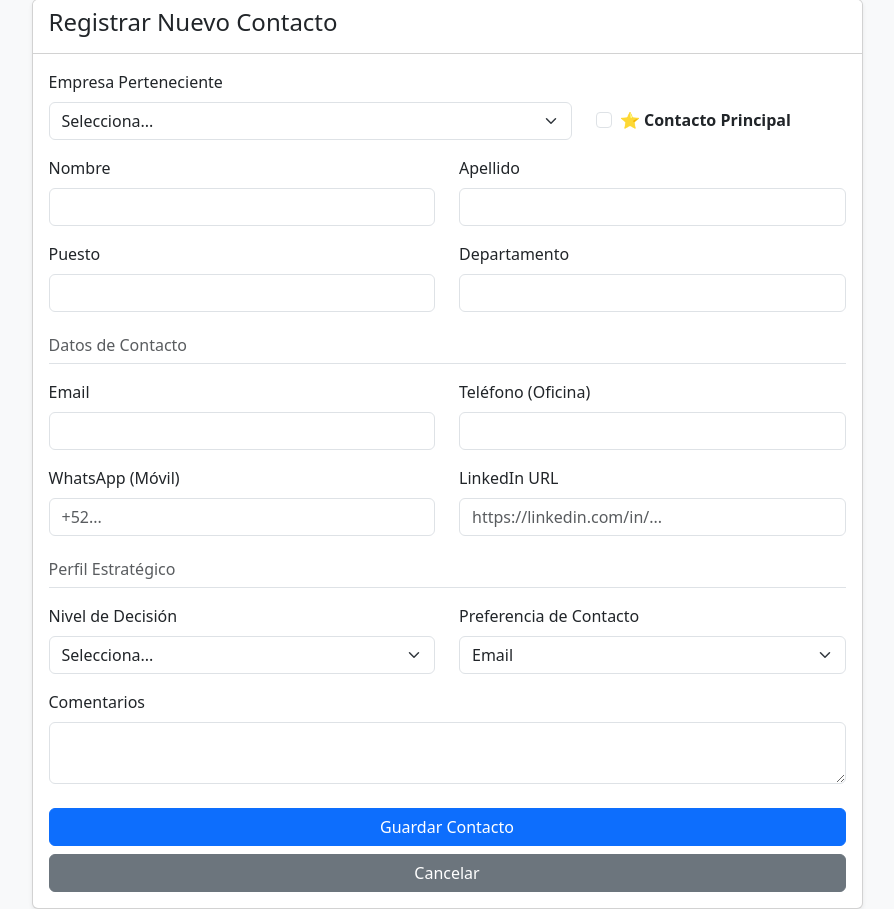
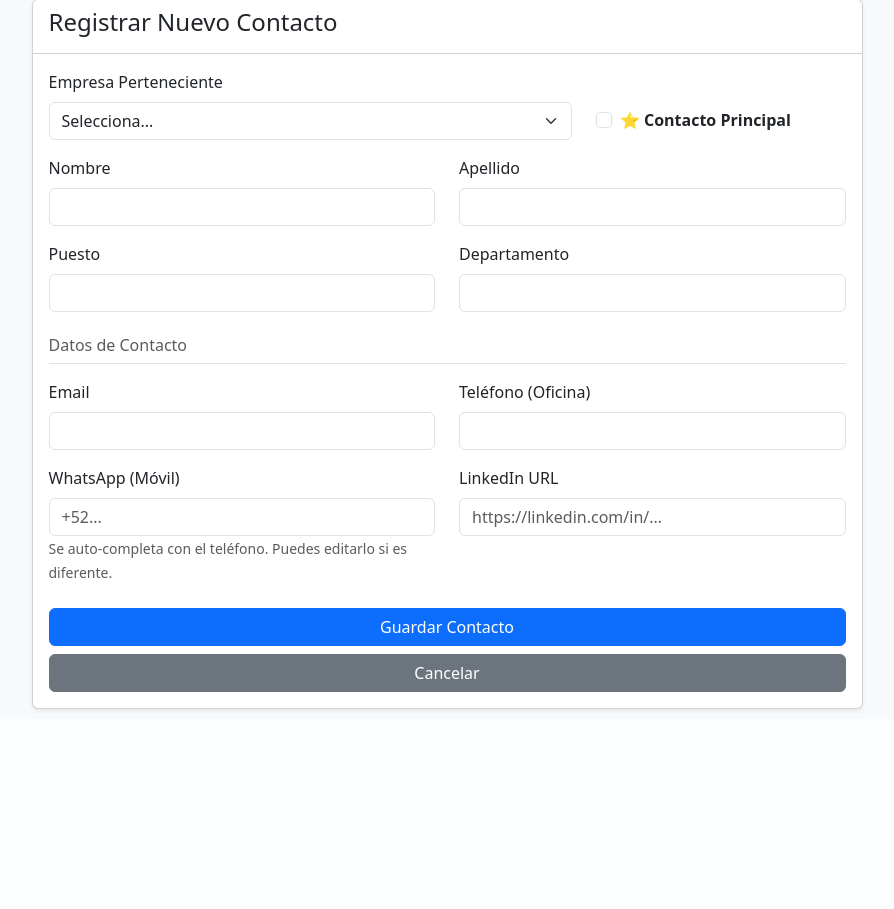
Before and after one commit to hyperhorus/crm, a Flask app: page /nuevo-contacto in a window 1280 px wide. Shown: the part 81-990 px from the top of the page, without its empty margins (193-1087 px from the left). After the commit the page ends 792 px from the top, so only its background shows below. Run offline with Flask 3, Linux system fonts and the light colour scheme; some libraries are stand-ins or nearby versions.

Commit message:
6 commit despues de actualizaciones de campos en contactos_crear.html, contactos_editar.html y detalle.html. Y antes de hacer modificaciones del layotut de detalles

```diff
--- a/templates/contactos_crear.html
+++ b/templates/contactos_crear.html
@@ -33,7 +33,7 @@
                         </div>
                     </div>
 
-                    <!-- 2. Basic Info WITH VALIDATION -->
+                    <!-- 2. Basic Info -->
                     <div class="row mb-3">
                         <div class="col-md-6">
                             <label class="form-label">Nombre</label>
@@ -63,8 +63,6 @@
                         </div>
                     </div>
 
-                    <!-- ... REST OF YOUR EXISTING FIELDS ... -->
-
                     <div class="row mb-3">
                         <div class="col-md-6">
                             <label class="form-label">Puesto</label>
@@ -76,7 +74,7 @@
                         </div>
                     </div>
 
-                    <!-- 3. Contact Details -->
+                    <!-- 3. Contact Details WITH AUTO-POPULATE -->
                     <h6 class="mt-4 mb-3 text-muted border-bottom pb-2">Datos de Contacto</h6>
                     <div class="row mb-3">
                         <div class="col-md-6">
@@ -85,14 +83,17 @@
                         </div>
                         <div class="col-md-6">
                             <label class="form-label">Teléfono (Oficina)</label>
-                            <input type="text" name="telefono" class="form-control">
+                            <!-- Added ID for JavaScript reference -->
+                            <input type="text" name="telefono" id="telefono" class="form-control">
                         </div>
                     </div>
 
                     <div class="row mb-3">
                         <div class="col-md-6">
                             <label class="form-label">WhatsApp (Móvil)</label>
-                            <input type="text" name="whatsapp" class="form-control" placeholder="+52...">
+                            <!-- Added ID for JavaScript reference -->
+                            <input type="text" name="whatsapp" id="whatsapp" class="form-control" placeholder="+52...">
+                            <small class="text-muted">Se auto-completa con el teléfono. Puedes editarlo si es diferente.</small>
                         </div>
                         <div class="col-md-6">
                             <label class="form-label">LinkedIn URL</label>
@@ -100,33 +101,7 @@
                         </div>
                     </div>
 
-                    <!-- 4. Strategic Info -->
-                    <h6 class="mt-4 mb-3 text-muted border-bottom pb-2">Perfil Estratégico</h6>
-                    <div class="row mb-3">
-                        <div class="col-md-6">
-                            <label class="form-label">Nivel de Decisión</label>
-                            <select name="nivel_decision" class="form-select">
-                                <option value="">Selecciona...</option>
-                                <option value="Alto (Tomador de decisión)">Alto (Tomador de decisión)</option>
-                                <option value="Medio (Influenciador)">Medio (Influenciador)</option>
-                                <option value="Bajo (Usuario)">Bajo (Usuario)</option>
-                            </select>
-                        </div>
-                        <div class="col-md-6">
-                            <label class="form-label">Preferencia de Contacto</label>
-                            <select name="preferencia_contacto" class="form-select">
-                                <option value="Email">Email</option>
-                                <option value="Llamada">Llamada</option>
-                                <option value="WhatsApp">WhatsApp</option>
-                                <option value="Reunión">Reunión Presencial</option>
-                            </select>
-                        </div>
-                    </div>
-
-                    <div class="mb-3">
-                        <label class="form-label">Comentarios</label>
-                        <textarea name="comentarios" class="form-control" rows="2"></textarea>
-                    </div>
+                    <!-- ... REST OF THE FORM REMAINS THE SAME ... -->
 
                     <div class="d-grid gap-2 mt-4">
                         <button type="submit" class="btn btn-primary">Guardar Contacto</button>
@@ -138,22 +113,18 @@
     </div>
 </div>
 
-<!-- JAVASCRIPT VALIDATION -->
+<!-- JAVASCRIPT VALIDATION AND AUTO-POPULATE -->
 <script>
 document.addEventListener('DOMContentLoaded', function() {
-    // Get the name fields
+    // ===== NAME VALIDATION =====
     const nombreField = document.getElementById('nombre');
     const apellidoField = document.getElementById('apellido');
     const form = document.getElementById('contactoForm');
 
-    // Allowed characters: letters, spaces, hyphen, apostrophe
-    // Including Spanish accented characters
     const allowedPattern = /^[a-zA-ZáéíóúÁÉÍÓÚñÑüÜ\s\-']*$/;
 
-    // Function to validate a field
     function validateNameField(field) {
         const value = field.value;
-
         if (!allowedPattern.test(value)) {
             field.classList.add('is-invalid');
             return false;
@@ -168,11 +139,8 @@ document.addEventListener('DOMContentLoaded', function() {
         const currentValue = e.target.value;
         const lastChar = currentValue[currentValue.length - 1];
 
-        // If the last character typed is invalid, remove it
         if (lastChar && !allowedPattern.test(lastChar)) {
             e.target.value = currentValue.slice(0, -1);
-
-            // Show error briefly
             e.target.classList.add('is-invalid');
             setTimeout(() => {
                 e.target.classList.remove('is-invalid');
@@ -185,11 +153,8 @@ document.addEventListener('DOMContentLoaded', function() {
         const currentValue = e.target.value;
         const lastChar = currentValue[currentValue.length - 1];
 
-        // If the last character typed is invalid, remove it
         if (lastChar && !allowedPattern.test(lastChar)) {
             e.target.value = currentValue.slice(0, -1);
-
-            // Show error briefly
             e.target.classList.add('is-invalid');
             setTimeout(() => {
                 e.target.classList.remove('is-invalid');
@@ -210,12 +175,41 @@ document.addEventListener('DOMContentLoaded', function() {
             }, 2000);
         }
 
-        // Insert only the cleaned text
         document.execCommand('insertText', false, cleanedText);
     }
 
     nombreField.addEventListener('paste', handlePaste);
     apellidoField.addEventListener('paste', handlePaste);
+
+    // ===== AUTO-POPULATE WHATSAPP FROM TELEFONO =====
+    const telefonoField = document.getElementById('telefono');
+    const whatsappField = document.getElementById('whatsapp');
+
+    // Track if user has manually edited whatsapp
+    let whatsappManuallyEdited = false;
+
+    // When user types in telefono
+    telefonoField.addEventListener('input', function() {
+        // Only auto-copy if user hasn't manually edited whatsapp
+        if (!whatsappManuallyEdited) {
+            whatsappField.value = telefonoField.value;
+        }
+    });
+
+    // When user manually types in whatsapp
+    whatsappField.addEventListener('input', function() {
+        // Check if it's different from telefono to detect manual edit
+        if (whatsappField.value !== telefonoField.value) {
+            whatsappManuallyEdited = true;
+        }
+    });
+
+    // Reset the flag if user clears whatsapp
+    whatsappField.addEventListener('change', function() {
+        if (whatsappField.value === '') {
+            whatsappManuallyEdited = false;
+        }
+    });
 
     // Validate on form submit
     form.addEventListener('submit', function(e) {
@@ -225,7 +219,6 @@ document.addEventListener('DOMContentLoaded', function() {
         if (!nombreValid || !apellidoValid) {
             e.preventDefault();
 
-            // Focus on the first invalid field
             if (!nombreValid) {
                 nombreField.focus();
             } else if (!apellidoValid) {
--- a/templates/detalle.html
+++ b/templates/detalle.html
@@ -95,6 +95,8 @@
                             <tr>
                                 <th>Nombre</th>
                                 <th>Puesto</th>
+                                <th>Telefono</th>
+                                <th>Email</th>
                                 <th>Acciones</th>
                             </tr>
                         </thead>
@@ -103,6 +105,8 @@
                             <tr>
                                 <td>{{ contacto.nombre }} {{ contacto.apellido }}</td>
                                 <td>{{ contacto.puesto }}</td>
+                                <td>{{ contacto.telefono }}</td>
+                                <td>{{ contacto.email }}</td>
                                 <td>
                                     <a href="{{ url_for('ver_contacto', id=contacto.id) }}" class="btn btn-sm btn-outline-info">👁️</a>
                                     <a href="{{ url_for('editar_contacto', id=contacto.id) }}" class="btn btn-sm btn-outline-secondary">✏️</a>
```
Also changed, not shown: templates/contactos_editar.html (+45 -3 lines).
